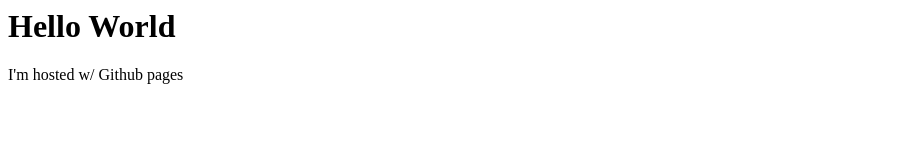
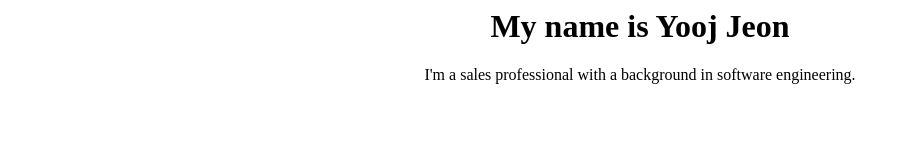
Before and after one commit to vibeychek/yooj, a plain HTML site: page yooj.github.io.html in a window 1280 px wide. Shown: the whole page, without its empty margins (0-910 px from the left). Drawn offline with Linux system fonts and the light colour scheme.

Commit message:
Update yooj.github.io.html

```diff
--- a/yooj.github.io.html
+++ b/yooj.github.io.html
@@ -2,8 +2,8 @@
 <html>
 <body>
 
-    <h1>Hello World</h1>
-    <p>I'm hosted w/ Github pages</p>
+    <h1 style ="text-align: center;">My name is Yooj Jeon</h1>
+    <p style ="text-align: center;">I'm a sales professional with a background in software engineering.</p>
 </body>
 
 </html>
```
